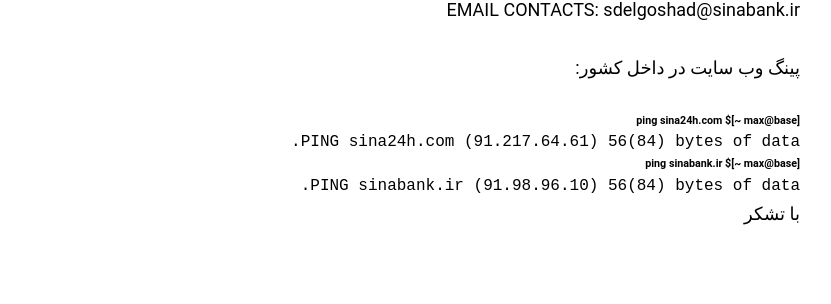
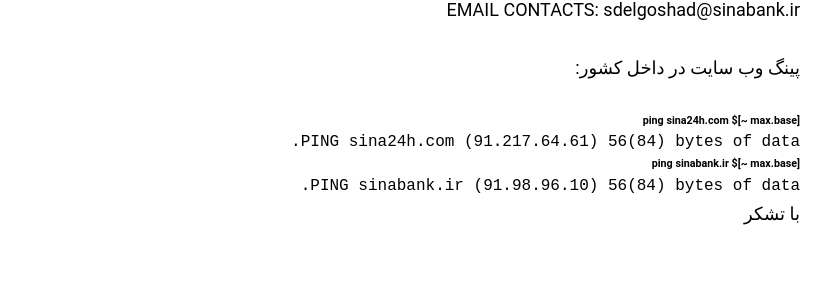
Before and after one commit to BaseMax/Fa.MaxBase.org, a Jekyll site: the page built from _posts/fa/2020-02-22-fa-restrictions-of-sina-bank-limit-to-iran-country-and-is-not-international.md, in a window 1280 px wide. Shown: the part 1274-1578 px from the top of the page, without its empty margins (224-1055 px from the left). Built offline with Jekyll 4.4.1, drawn with Linux system fonts in a browser that asks for light colours.

`````diff
--- a/_posts/fa/2020-02-22-fa-restrictions-of-sina-bank-limit-to-iran-country-and-is-not-international.md
+++ b/_posts/fa/2020-02-22-fa-restrictions-of-sina-bank-limit-to-iran-country-and-is-not-international.md
@@ -47,13 +47,13 @@ sdelgoshad@sinabank.ir
 
 پینگ وب سایت در داخل کشور:
 
-###### [max@base ~]$ ping sina24h.com
+###### [max.base ~]$ ping sina24h.com
 
 ```
 PING sina24h.com (91.217.64.61) 56(84) bytes of data.
 ```
 
-###### [max@base ~]$ ping sinabank.ir
+###### [max.base ~]$ ping sinabank.ir
 
 ````
 PING sinabank.ir (91.98.96.10) 56(84) bytes of data.
`````
